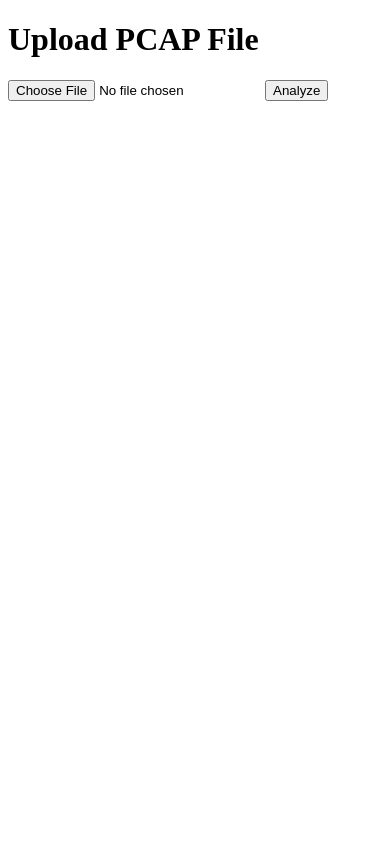
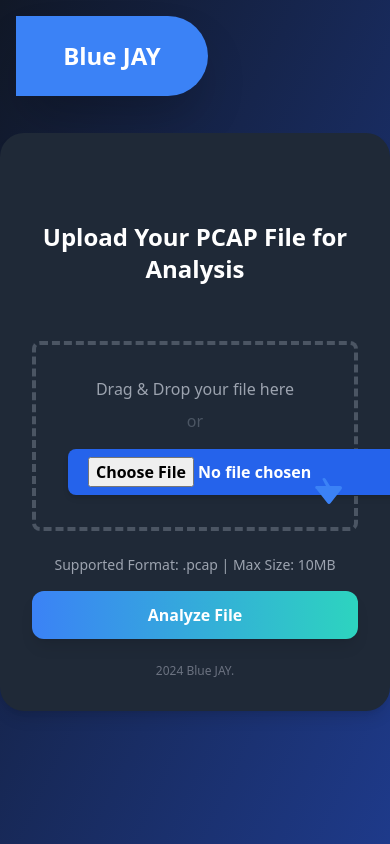
Before and after one commit to YTheLynch/Computer-Networks-Project-Wireshark, a Flask app: page / in a window 390 px wide. Run offline with Flask 3, Linux system fonts and the light colour scheme; some libraries are stand-ins or nearby versions.

Commit message:
update ui

```diff
--- a/templates/index.html
+++ b/templates/index.html
@@ -1,13 +1,63 @@
-<!doctype html>
+<!DOCTYPE html>
 <html lang="en">
 <head>
-  <title>PCAP File Analyzer</title>
+  <meta charset="UTF-8">
+  <meta name="viewport" content="width=device-width, initial-scale=1.0">
+  <title>Blue JAY - PCAP Analysis</title>
+  <link rel="icon" href="logo.png" type="image/png"> <!-- Favicon link -->
+  <script src="https://cdn.tailwindcss.com"></script>
+  <style>
+    input#file-upload-button {
+      padding: 8px 16px;
+      border-radius: 4px;
+      background-color: #007bff;
+      color: #fff;
+      border: none;
+      cursor: pointer;
+    }
+  </style>
 </head>
-<body>
-  <h1>Upload PCAP File</h1>
-  <form action="/upload" method="post" enctype="multipart/form-data">
-    <input type="file" name="file">
-    <button type="submit">Analyze</button>
-  </form>
+<body class="bg-gradient-to-br from-gray-900 to-blue-900 min-h-screen flex items-center justify-center text-white">
+    <!-- Website Branding and Logo -->
+    <div class="absolute top-4 left-4 bg-blue-500 h-20 w-48 flex items-center justify-center shadow-2xl rounded-e-full">
+        <h1 class="text-2xl font-bold text-white">Blue JAY</h1>
+    </div>
+  <!-- Main Container -->
+  <div class="max-w-lg w-full bg-gray-800 rounded-3xl shadow-lg p-8 relative overflow-hidden">
+    <h2 class="text-center text-2xl font-extrabold mt-14 mb-14">Upload Your PCAP File for Analysis</h2>
+    <form action="/upload" method="post" enctype="multipart/form-data">
+      <!-- Upload Area -->
+      <div class="border-4 border-dashed border-gray-600 hover:border-blue-500 rounded-lg transition duration-200 ease-in-out p-8 text-center mb-6 relative">
+        <p class="text-gray-400 mb-2">Drag & Drop your file here</p>
+        <p class="text-gray-600 mb-4">or</p>
+
+        <!-- Choose File Button -->
+          <label class="cursor-pointer inline-block bg-blue-600 hover:bg-blue-700 transition duration-200 ease-in-out text-white font-semibold py-2 px-5 rounded-lg shadow-md hover:shadow-lg">
+            <!-- <span>Select File</span> -->
+            <input type="file" class = "" name="file" accept = ".pcap">
+          </label>
+
+
+        <!-- Animated Icon (optional, for aesthetics) -->
+        <div class="absolute bottom-0 right-0 mb-2 mr-2">
+          <svg xmlns="http://www.w3.org/2000/svg" class="h-10 w-10 text-blue-500 animate-bounce" viewBox="0 0 20 20" fill="currentColor">
+            <path fill-rule="evenodd" d="M9 2a1 1 0 01.832.445L12 6h5a1 1 0 01.832 1.555l-5.5 7a1 1 0 01-1.664 0l-5.5-7A1 1 0 015 6h5L8.168 2.445A1 1 0 019 2z" clip-rule="evenodd" />
+          </svg>
+        </div>
+      </div>
+
+      <!-- File Restrictions -->
+      <p class="text-sm text-gray-400 mb-4 text-center">Supported Format: .pcap | Max Size: 10MB</p>
+
+      <!-- Analyze Button -->
+      <button type = "submit" class="w-full py-3 bg-gradient-to-r from-blue-500 to-teal-400 hover:from-blue-600 hover:to-teal-500 transition-all duration-200 ease-in-out rounded-xl font-semibold shadow-lg transform hover:scale-105">
+        Analyze File
+      </button>
+    </form>
+    <!-- Footer -->
+    <div class="text-center mt-6">
+      <p class="text-xs text-gray-500">2024 Blue JAY.</p>
+    </div>
+  </div>
 </body>
 </html>
```
Also changed, not shown: templates/_index.html (deleted, +0 -13 lines), templates/results.html (+61 -7 lines).
